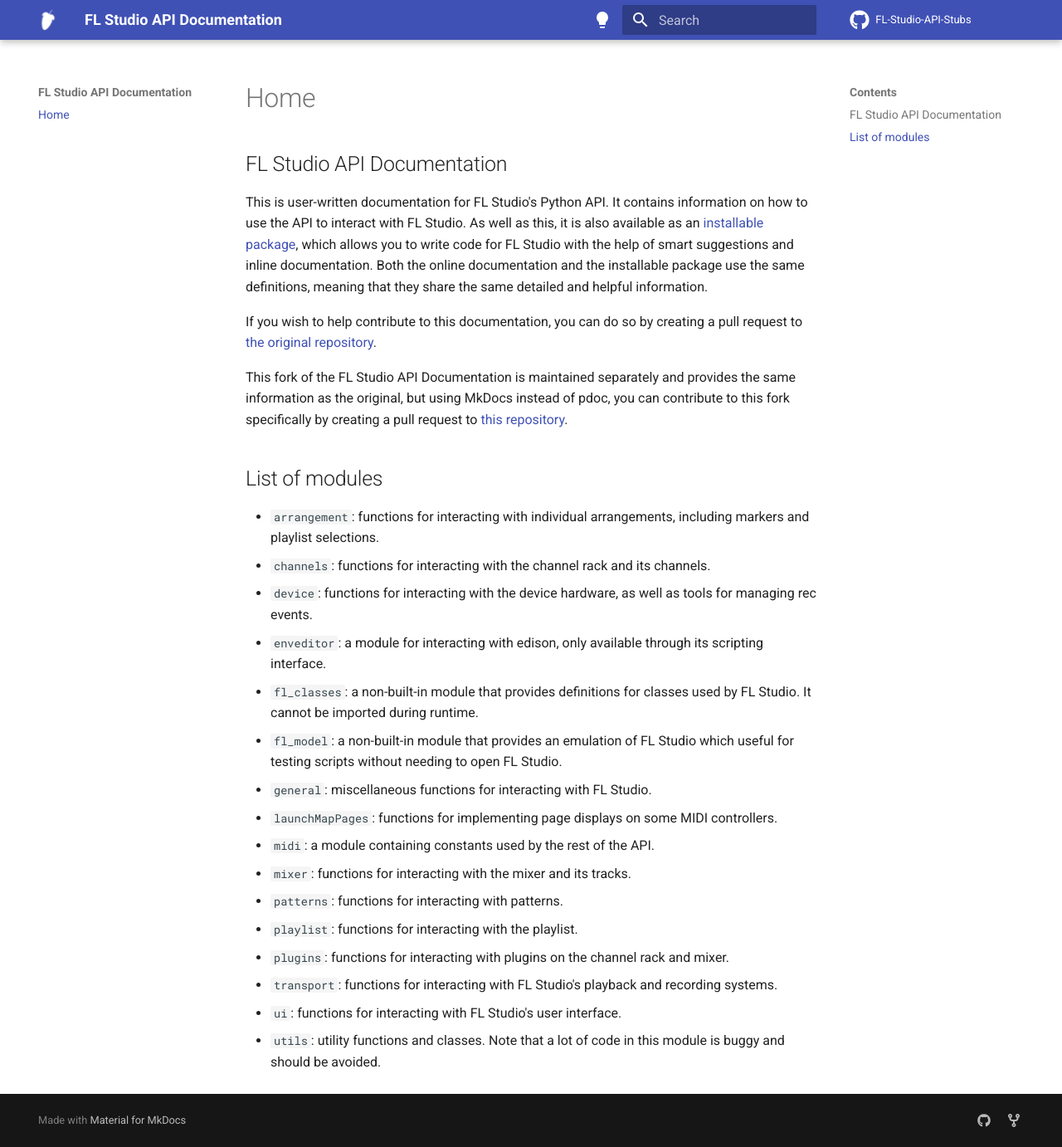
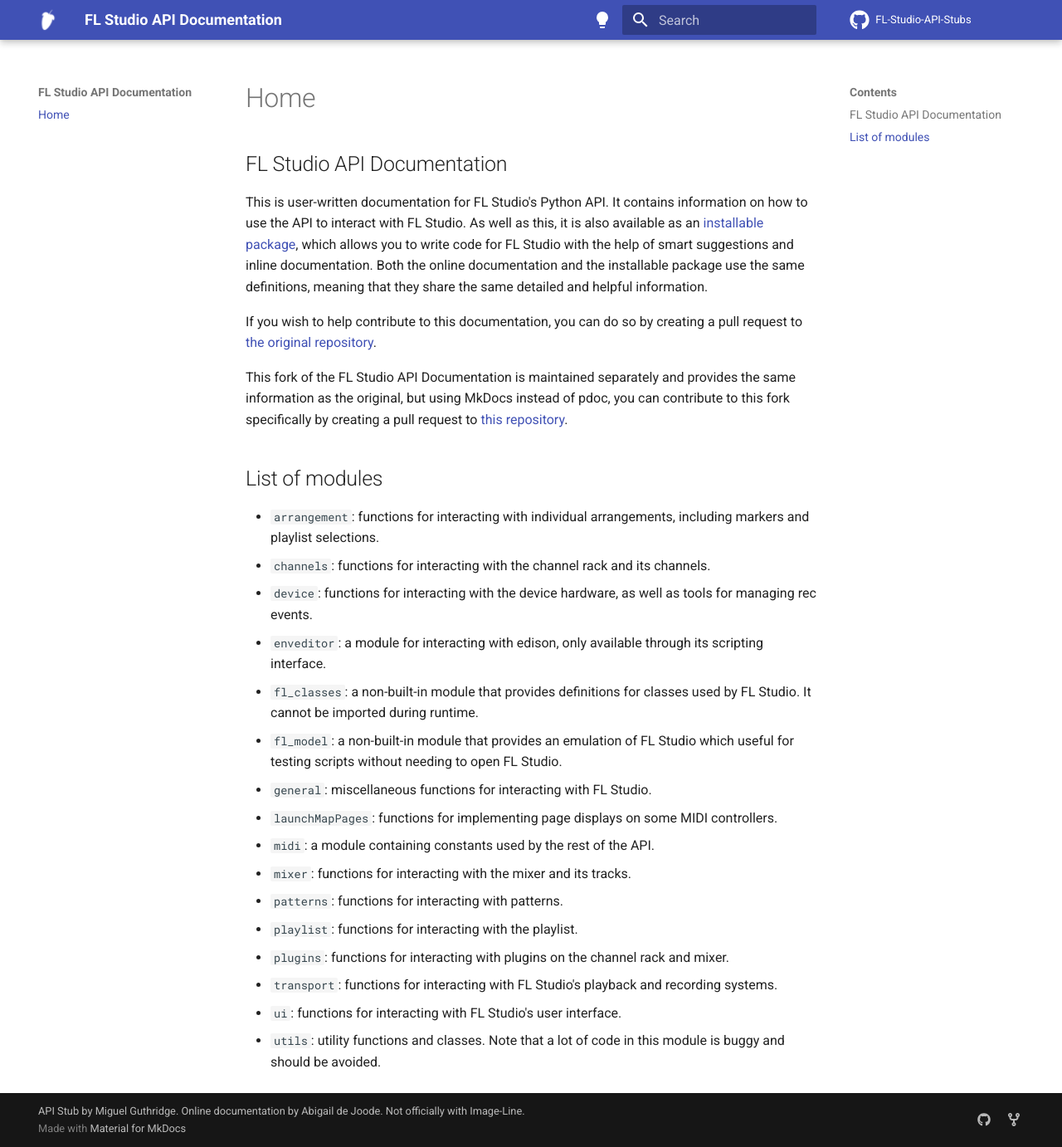
Before and after one commit to MaddyGuthridge/FL-Studio-API-Stubs, an MkDocs documentation site: the page built from docs/index.md, in a window 1280 px wide and 1382 px high. Shown: the whole window at 83% size. Built offline with MkDocs 1.6.1 and Material for MkDocs 9.7.7, drawn with Linux system fonts in a browser that asks for light colours; comment, search, counter and statistics services are not loaded.

Commit message:
Add copyright notice

```diff
--- a/docs/scripts/generate_pages.py
+++ b/docs/scripts/generate_pages.py
@@ -11,7 +11,6 @@ for path in src.rglob("*.py"):
 
 for module in modules:
     module_path = (Path(module, "index") if any(m.parent == module for m in modules) else module).with_suffix(".md")
-    print(module_path)
     with mkdocs_gen_files.open(module_path, "w") as f:
         identifier = ".".join(module.parts)
         print(f"::: {identifier}", file=f)
--- a/mkdocs.yml
+++ b/mkdocs.yml
@@ -53,3 +53,5 @@ extra_css:
 
 repo_name: FL-Studio-API-Stubs
 repo_url: https://github.com/MiguelGuthridge/FL-Studio-API-Stubs
+
+copyright: API Stub by <a href="https://github.com/MiguelGuthridge">Miguel Guthridge</a>. Online documentation by <a href="https://github.com/abbydiode">Abigail de Joode</a>. Not officially with Image-Line.
```
